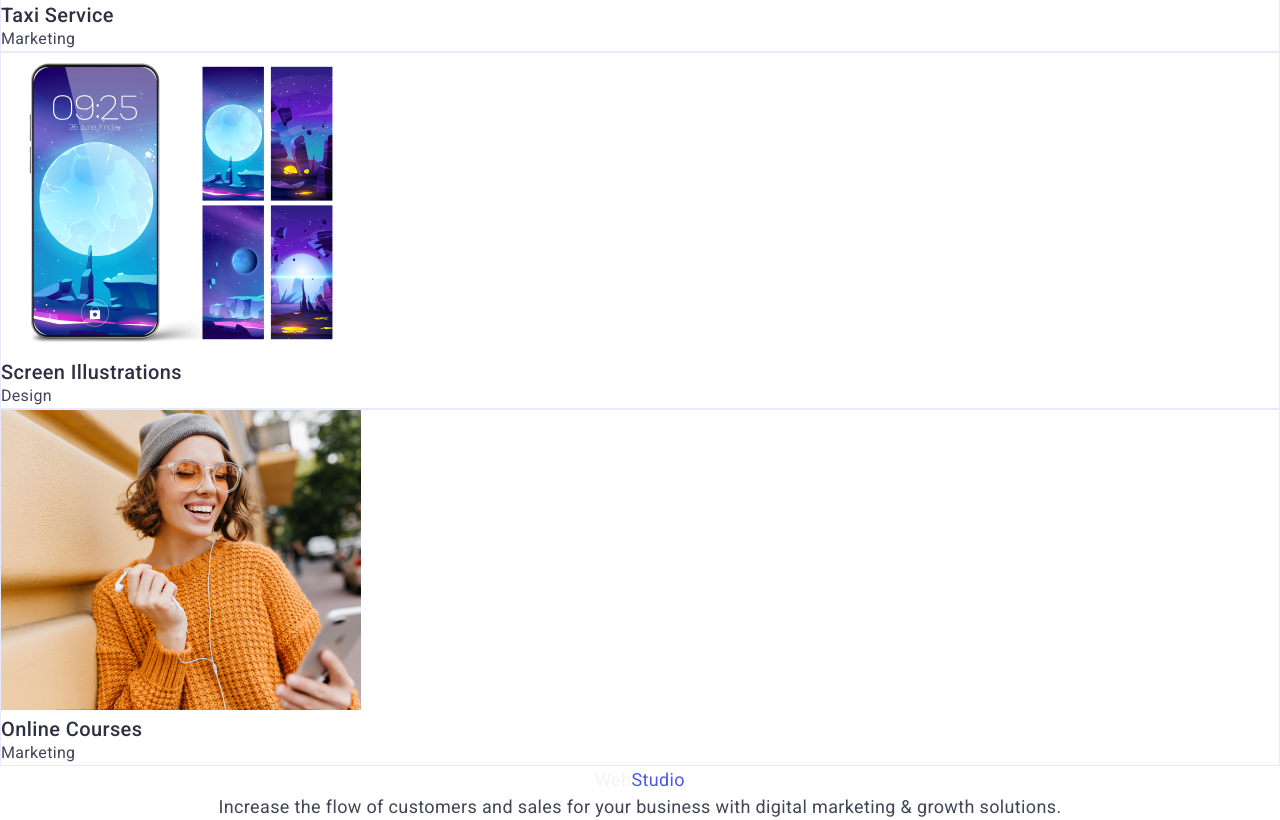
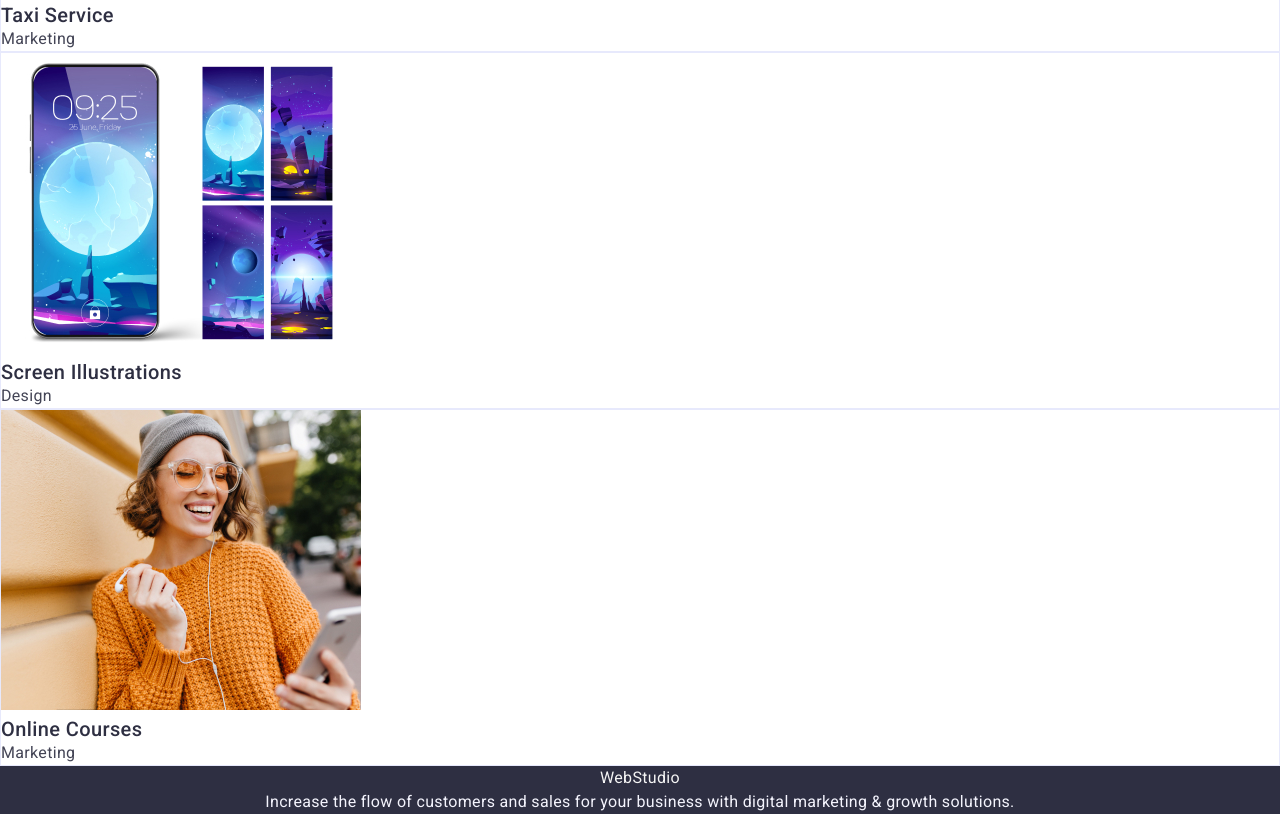
Before and after one commit to bartoszkucharuk/goit-markup-hw-02, a plain HTML site: page index.html in a window 1280 px wide. Shown: the part 3179-3999 px from the top of the page. Drawn offline with nearby package versions, Linux system fonts and the light colour scheme.

Commit message:
.span-accent

```diff
--- a/css/styles.css
+++ b/css/styles.css
@@ -50,8 +50,8 @@ button:focus {
 
 }
 
-.logo-accent {
-    color: #4D5AE5;
+.span-accent {
+    color: #2e2f42;
 }
 
 .address {
--- a/index.html
+++ b/index.html
@@ -159,7 +159,7 @@
 
     </main>
 
-    <footer>
+    <footer class="footer">
         <a class="logo" href="./index.html">Web<span class="logo-accent">Studio</span></a>
         <p>Increase the flow of customers and sales for your business with digital marketing & growth solutions.</p>
     </footer>
```
